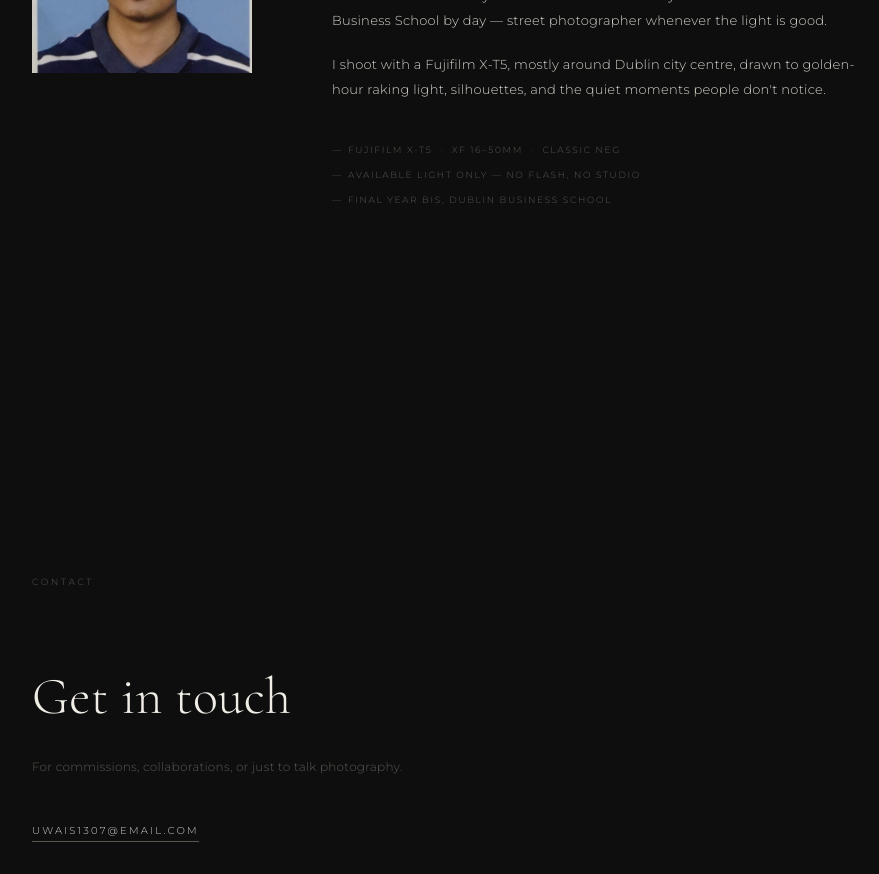
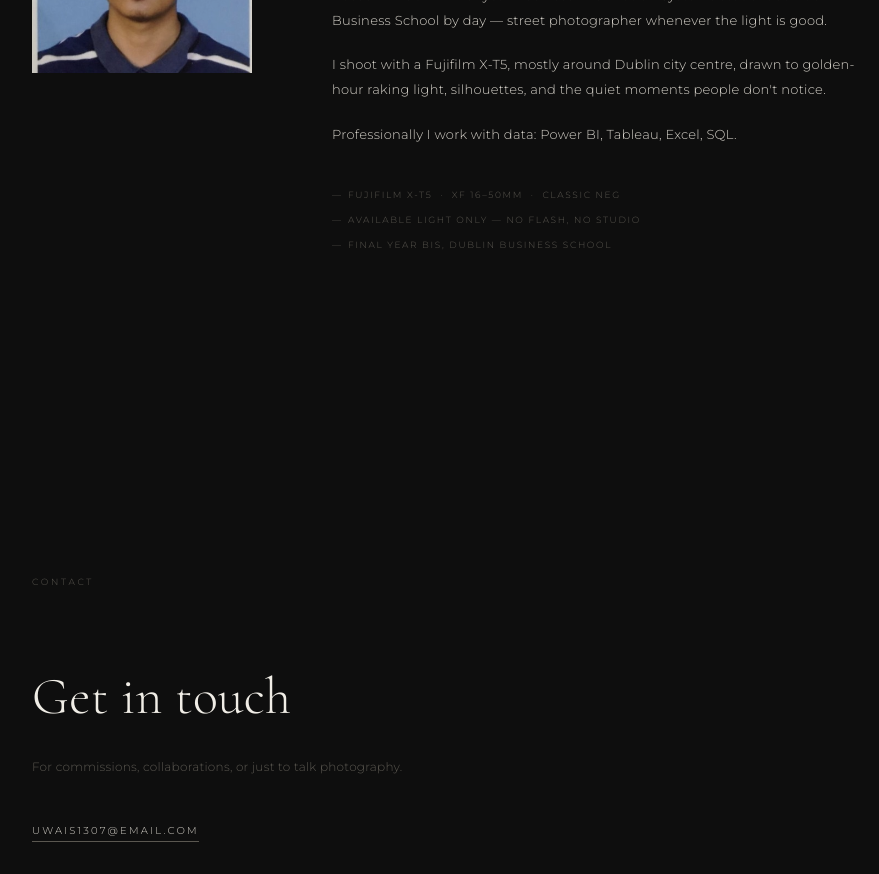
Before and after one commit to MundaneOwl13/website, a SvelteKit app: page / in a window 1280 px wide. Shown: the part 2520-3394 px from the top of the page, without its empty margins (188-1067 px from the left). Built offline with nearby package versions, Linux system fonts and the light colour scheme.

Commit message:
Update +page.svelte

```diff
--- a/src/routes/+page.svelte
+++ b/src/routes/+page.svelte
@@ -170,6 +170,9 @@
       <p>
         I shoot with a Fujifilm X-T5, mostly around Dublin city centre, drawn to
         golden-hour raking light, silhouettes, and the quiet moments people don't notice.
+      </p>
+      <p>
+        Professionally I work with data: Power BI, Tableau, Excel, SQL.
       </p>
 
       <!-- Fun facts / camera details -->
```
